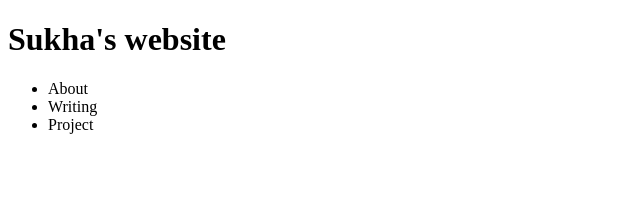
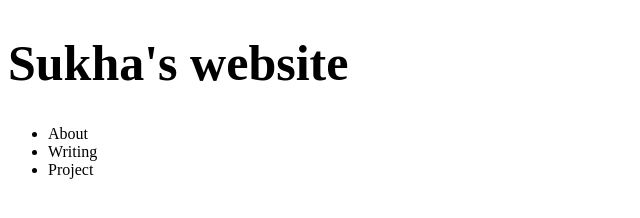
Before and after one commit to 1u4fmp68125/1u4fmp68125.github.io, a plain HTML site: page index.html in a window 1280 px wide. Shown: the whole page, without its empty margins (0-640 px from the left). Drawn offline with Linux system fonts and the light colour scheme.

Commit message:
update1228-2

```diff
--- a/CSS/style.css
+++ b/CSS/style.css
@@ -0,0 +1,3 @@
+h1 {
+    font-size: 50px;
+}
--- a/index.html
+++ b/index.html
@@ -5,6 +5,7 @@
     <meta name="viewport" content="width=device-width, initial-scale=1.0">
     <title>Sukha's Website</title>
     <link type="text/css" rel="stylesheet" href="./CSS/style.css">
+    <link rel="Shortcut Icon" type="image/x-icon" href="img/icon.jpg">
 </head>
 <body>
     <header>
```
